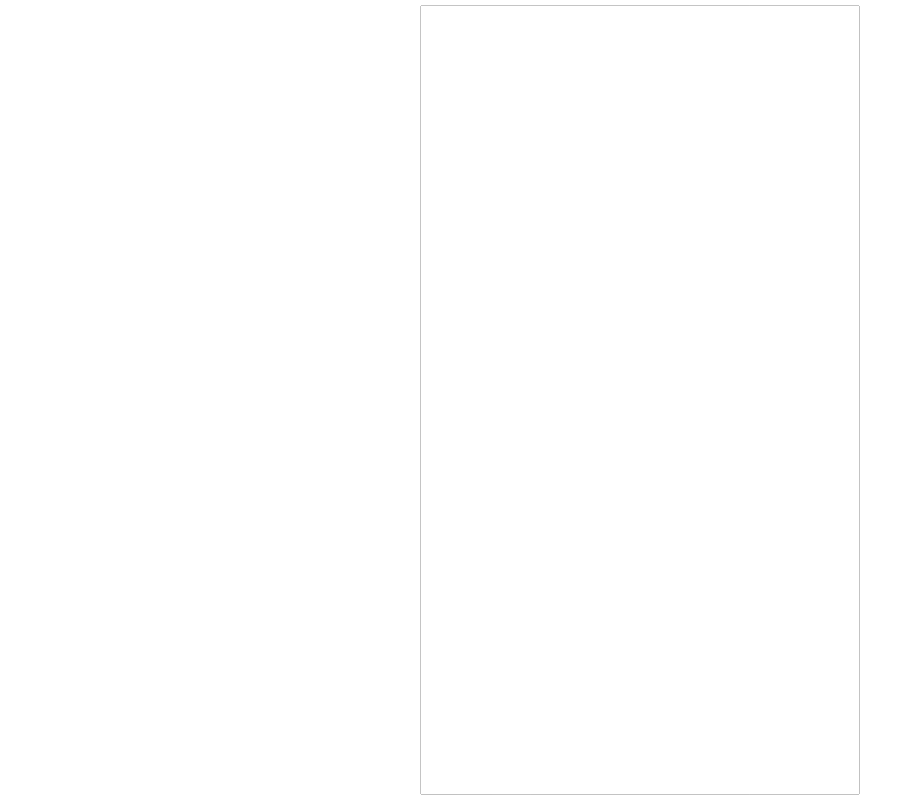
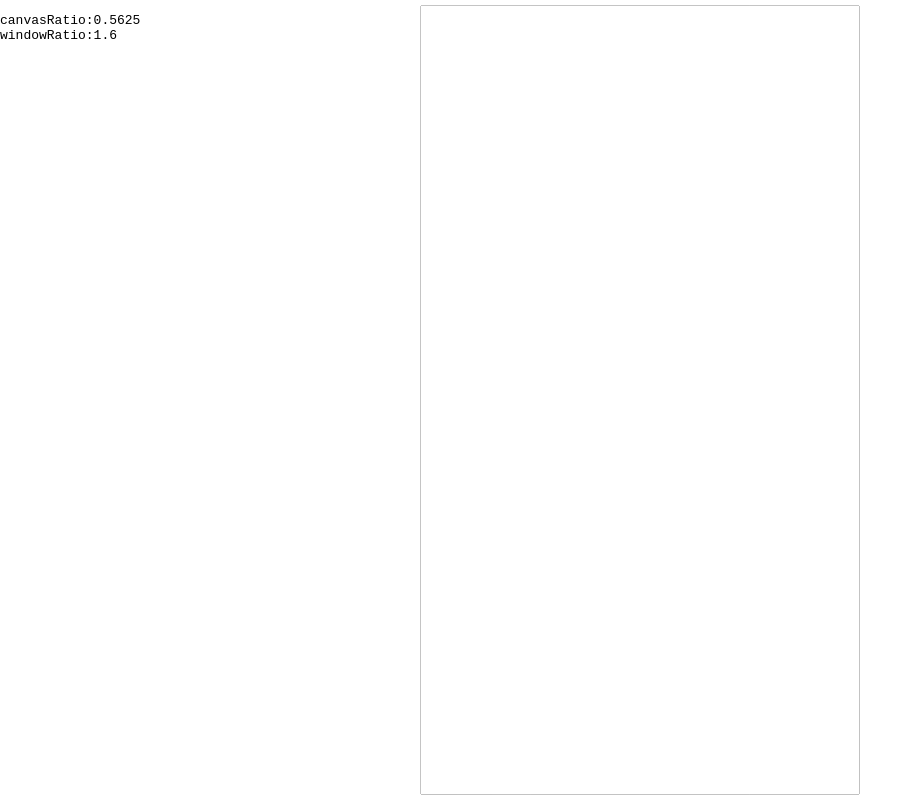
Before and after one commit to kiebekierror/thinking-c2v, a website: page client/index.html in a window 1280 px wide. Shown: the whole page, without its empty margins (0-923 px from the left). Drawn offline with Linux system fonts and the light colour scheme.

Commit message:
🚧 Adding new features.

```diff
--- a/client/css/main.css
+++ b/client/css/main.css
@@ -14,16 +14,3 @@ body {
     align-items: center;
     height: 100vh;
 }
-
-/* canvas {
-    min-height: 100%;
-    min-width: 100%;
-    max-height: 100%;
-    max-width: 100%;
-} */
-#pre {
-    color: white;
-    position: fixed;
-    top: 0;
-    left: 0;
-}
--- a/client/js/main.js
+++ b/client/js/main.js
@@ -83,10 +83,10 @@ export class Main {
             this.scale = windowSize.h / canvasSize.h;
         };
 
-        const canvasRatio = canvasSize.w / canvasSize.h;
-        const windowRatio = windowSize.w / windowSize.h;
+        this.canvasRatio = canvasSize.w / canvasSize.h;
+        this.windowRatio = windowSize.w / windowSize.h;
 
-        if (windowRatio <= canvasRatio) {
+        if (this.windowRatio <= this.canvasRatio) {
             scaleByWidth();
         } else {
             scaleByHeight();
@@ -128,16 +128,22 @@ export class Main {
     }
 
     debug() {
+        this.debugPre();
+    }
+
+    debugPre() {
         const pre = document.createElement("pre");
         pre.id = "pre";
-        pre.innerHTML = `canvasRatio:${canvasRatio}
-windowRatio:${windowRatio}`;
+        pre.style.position = "fixed";
+        pre.style.top = 0;
+        pre.style.left = 0;
+        pre.innerHTML = `canvasRatio:${this.canvasRatio}
+windowRatio:${this.windowRatio}`;
+        this.body.prepend(pre);
     }
 }
 
-const m = new Main();
-const ctx = m.ctx;
-const c = m.canvas;
-
-// window.onload = () => {
-// };
+window.onload = () => {
+    const main = new Main();
+    main.debug();
+};
```
Also changed, not shown: shared/common/math.js (added, +11 -0 lines), shared/plugins/ui/canvasUi.js (added, +17 -0 lines).
